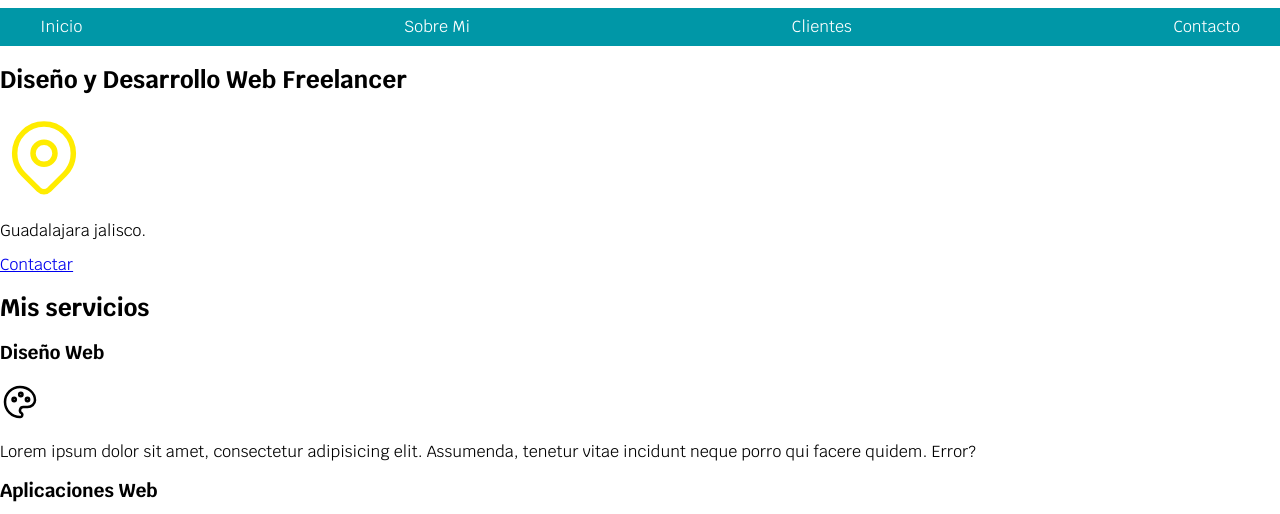
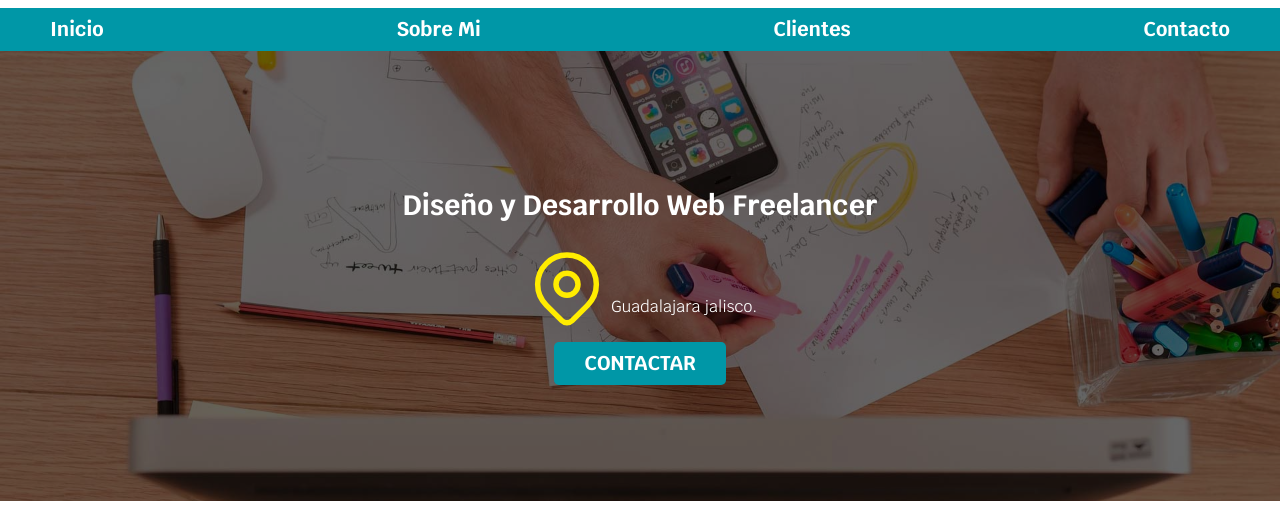
Before and after one commit to Maximuz207/Pagina_Web_Freelancer, a plain HTML site: page freelancer_inicio/index.html in a window 1280 px wide. Shown: the part 87-601 px from the top of the page. Drawn offline with Linux system fonts and the light colour scheme.

Commit message:
Update styles.css

```diff
--- a/freelancer_inicio/css/styles.css
+++ b/freelancer_inicio/css/styles.css
@@ -9,25 +9,58 @@
 
 html{
     font-size: 62.5%; /* se utiliza siempre en el codigo*/
+    box-sizing: border-box;
+}
+*, *::before, *::after{
+    box-sizing: inherit;
 }
 body{
     font-size: 16px; /* 1 rem = 10px*/
-    font-family: "Krub", sans-serif;
+    font-family: 'Krub', sans-serif;
 }
 
-.titulo{
+h1{
+    font-size: 3.8rem;
+}
+
+h2{
+    font-size: 2.8rem;
+}
+
+h3{
+    font-size: 1.8rem;
+}
+
+h1,h2,h3{
     text-align: center;
-    font-size: 3.8rem;
-
 }
 
 .titulo span{
     font-size: 2rem;
+}
+.contenedor{
+    max-width: 120rem;
+    margin: 0 auto;
+}
+
+.boton{
+    background-color: var(--secundario);
+    color: var(--blanco);
+    padding: 1rem 3rem;
+    margin-top: 1rem;
+    font-size: 2rem;
+    text-decoration: none;
+    text-transform: uppercase;
+    font-weight: bold;
+    border-radius: .5rem;
+    width: 90%;
+    text-align: center;
 
 }
-.contenedor{
-    width: 120rem;
-    margin: 0 auto;
+@media (min-width: 768px) {
+    .boton{
+        width: auto;
+    }
 
 }
 .nav-bg{
@@ -35,15 +68,58 @@ body{
 }
 
 .navegacion-principal{
-   padding: 1rem;
    display: flex;
-   justify-content: space-between;
+   flex-direction:column ;
+}
+
+@media (min-width: 480px) {
+    .navegacion-principal{
+        flex-direction: row;
+        justify-content: space-between;
+    }
+}
+.navegacion-principal a{
+    display: block;
+    text-align: center;
+    color: var(--blanco);
+    text-decoration: none;
+    font-size: 2rem;
+    font-weight: 700;
+    padding: 1rem;
+}
+
+.navegacion-principal a:hover{
+    background-color: var(--primario);
+    color: var(--negro);
+}
+
+.hero{
+    background-image: url(../img/hero.jpg);
+    background-repeat: no-repeat;
+    background-size: cover;
+    height: 450px;
+    position: relative;
+}
+
+.contenido-hero{
+    position: absolute;
+    background-color: rgb(0 0 0 / 60% );
+    width: 100%;
+    height: 100%;
+
+    display: flex;
+    flex-direction: column;
+    align-items: center;
+    justify-content: center;
+}
+
+.contenido-hero h2,
+.contenido-hero p{
+    color: var(--blanco);
 
 }
 
-.navegacion-principal a{
-
-    color: var(--blanco);
-    text-decoration: none;
-
+.ubicacion{
+    display: flex;
+    align-items: flex-end;
 }
```
